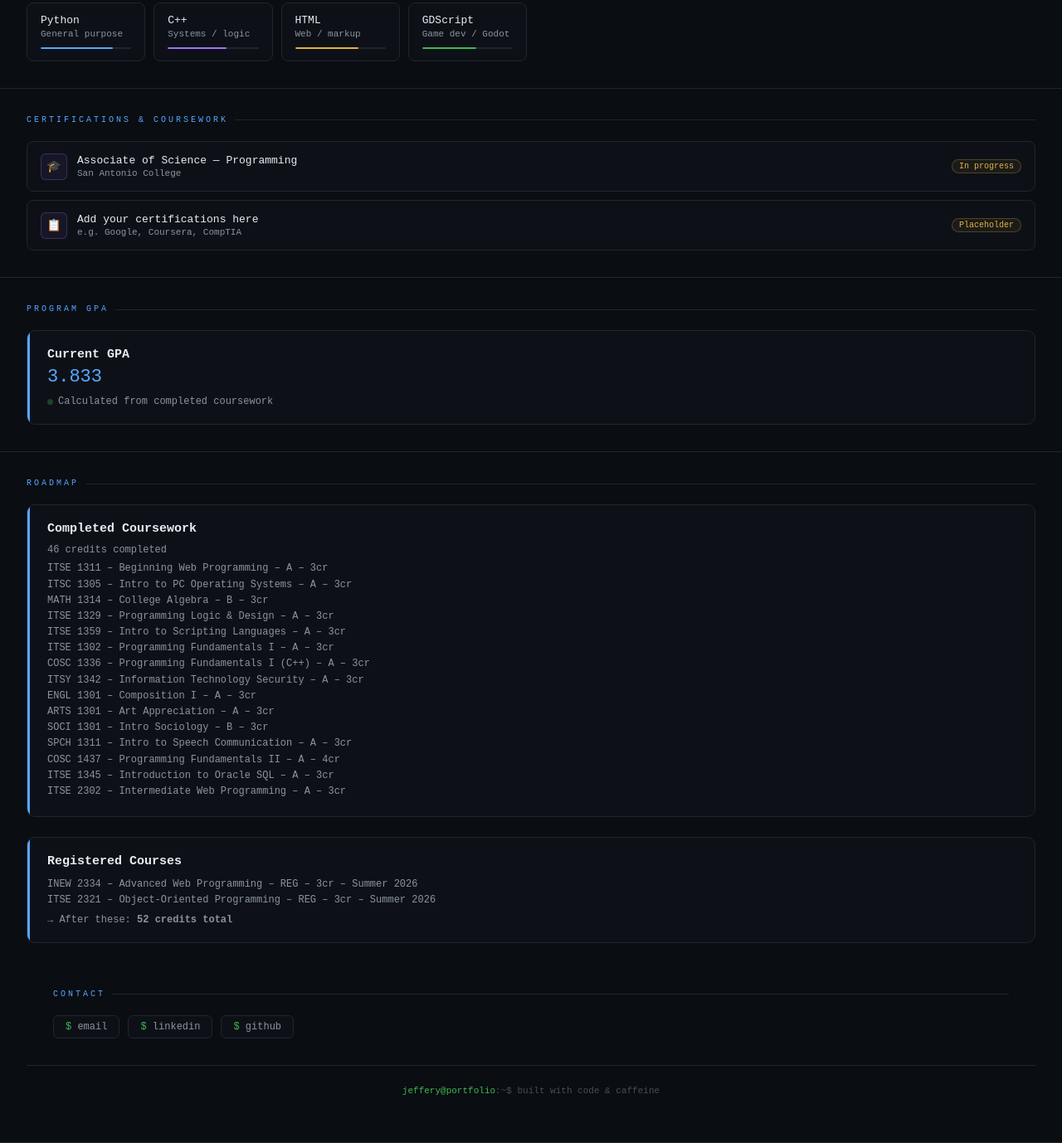
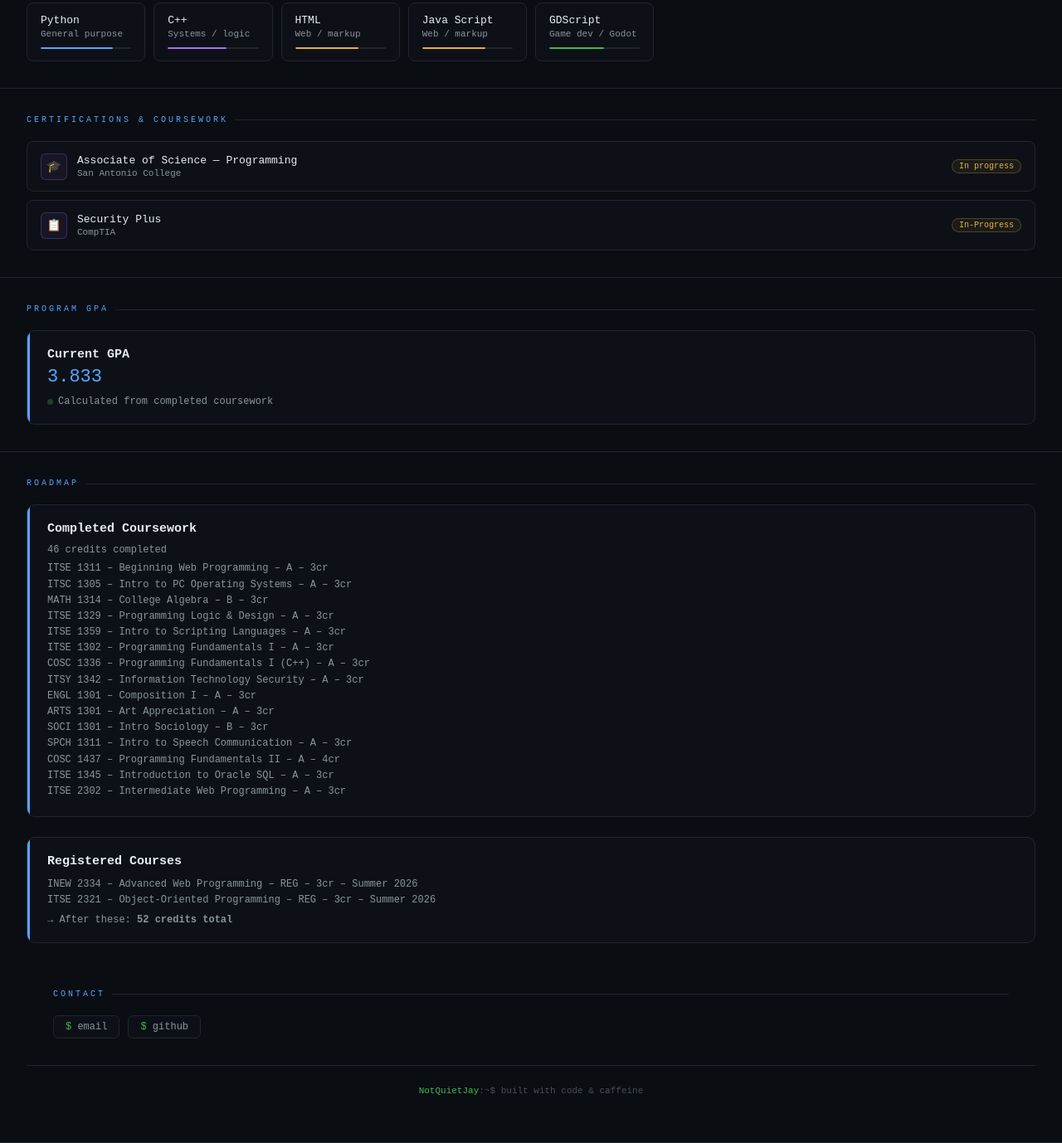
Before and after one commit to NotSoJeff/NotSoJeff.github.io, a plain HTML site: page index.html in a window 1280 px wide. Shown: the part 523-1901 px from the top of the page at 83% size. Drawn offline with Linux system fonts and the light colour scheme.

Commit message:
Update skills and contact information in index.html

```diff
--- a/index.html
+++ b/index.html
@@ -52,6 +52,11 @@
                         <div class="skill-bar"><div class="skill-fill" style="width:70%;background:#e3b341"></div></div>
                     </div>
                         <div class="skill-card">
+                            <div class="skill-name">Java Script</div>
+                            <div class="skill-type">Web / markup</div>
+                            <div class="skill-bar"><div class="skill-fill" style="width:70%;background:#e3b341"></div></div>
+                        </div>
+                            <div class="skill-card">
                                 <div class="skill-name">GDScript</div>
                                 <div class="skill-type">Game dev / Godot</div>
                                 <div class="skill-bar"><div class="skill-fill" style="width:60%;background:#3fb950"></div></div>
@@ -74,10 +79,10 @@
                         <div class="cert-item">
                             <div class="cert-icon">📋</div>
                             <div>
-                                <div class="cert-title">Add your certifications here</div>
-                                <div class="cert-org">e.g. Google, Coursera, CompTIA</div>
+                                <div class="cert-title">Security Plus</div>
+                                <div class="cert-org">CompTIA</div>
                             </div>
-                                <div class="cert-status status-progress">Placeholder</div>
+                                <div class="cert-status status-progress">In-Progress</div>
                         </div>
         </div>
     </div>
@@ -138,14 +143,19 @@
 <div class="section">
     <div class="section-label">Contact</div>
     <div class="contact-row">
-            <span class="contact-btn"><span class="prompt">$ </span>email</span>
-            <span class="contact-btn"><span class="prompt">$ </span>linkedin</span>
-            <span class="contact-btn"><span class="prompt">$ </span>github</span>
+        <a class="contact-btn" href="mailto:NotQuietJay@proton.me">
+            <span class="prompt">$ </span>email
+        </a>
+
+<a class="contact-btn" href="https://github.com/NotSoJeff" target="_blank">
+            <span class="prompt">$ </span>github
+        </a>
+
     </div>
 </div>
 
     <div class="footer">
-        <span class="prompt">jeffery@portfolio</span>:~$ <span style="color:#484f58">built with code &amp; caffeine</span>
+        <span class="prompt">NotQuietJay</span>:~$ <span style="color:#484f58">built with code &amp; caffeine</span>
     </div>
 </body>
 
```
Lines whose indentation alone changed are shown as unchanged.
